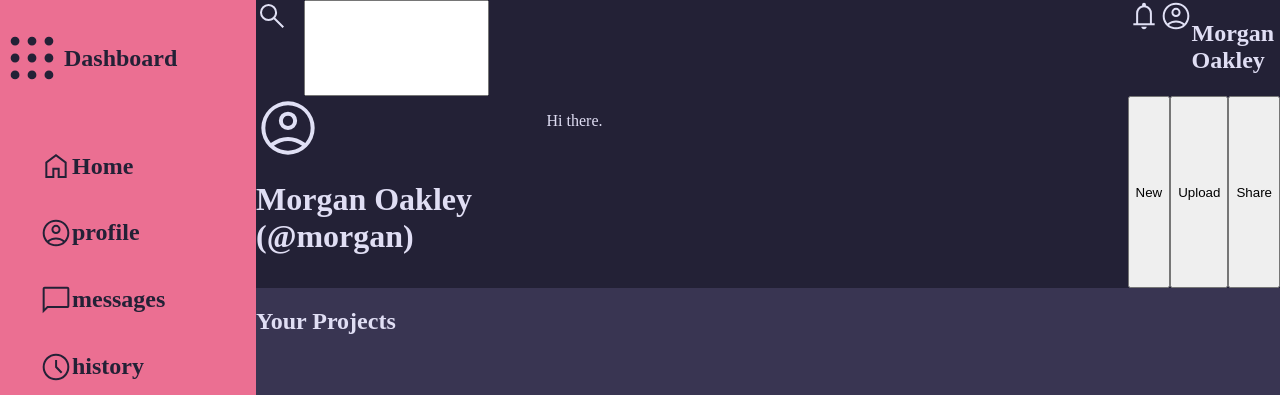
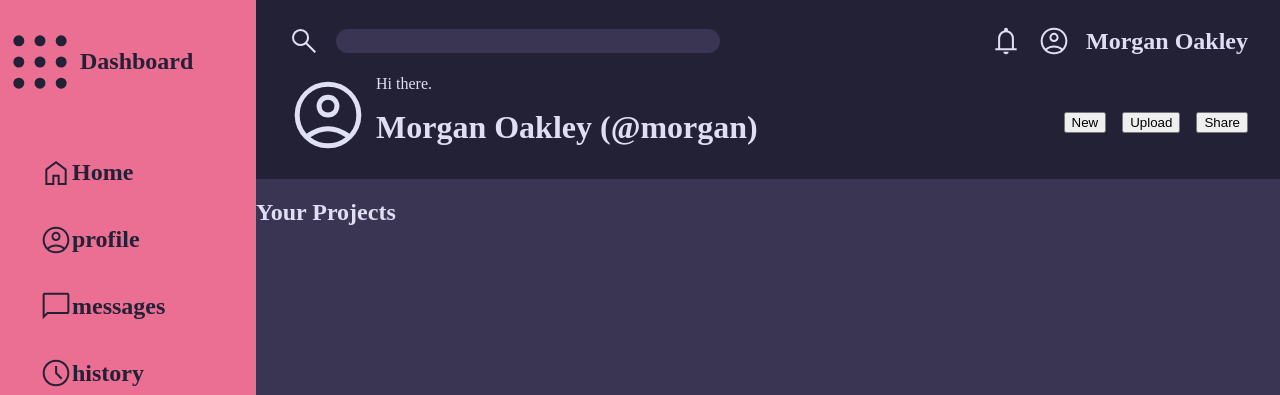
Before and after one commit to michaelhaaf/odin_project, a plain HTML site: page odin-dashboard/index.html in a window 1280 px wide. Shown: the top 395 px of the page. Drawn offline with Linux system fonts and the light colour scheme.

Commit message:
fix header layout grids and flexes

```diff
--- a/odin-dashboard/style.css
+++ b/odin-dashboard/style.css
@@ -47,33 +47,69 @@ a:visited {
   grid-column-start: 2;
   grid-row-start: 1;
   display: grid;
-  grid-template-columns: auto 1fr;
-  grid-template-rows: 1fr 2fr;
+  grid-template-columns: auto auto;
+  grid-template-rows: auto auto;
   background: var(--header-background);
   color: var(--font);
+  column-gap: 4rem;
+  padding: 0.5rem 2rem;
 }
 
 .search-container {
-  grid-area: 1 / 1 / 1 / 1;
+  grid-area: 1 / 1 / 2 / 2;
   display: flex;
+  align-items: center;
   gap: 1rem;
 }
 
+.search-container input {
+  border-radius: 20px;
+  border: none;
+  background-color: var(--content-background);
+  height: 1.5rem;
+  width: 24rem;
+}
+
 .profile-container {
-  grid-area: 1 / 2 / 1 / 2;
+  grid-area: 1 / 2 / 2 / 3;
   display: flex;
+  align-items: center;
+  justify-content: flex-end;
+  gap: 1rem;
 }
 
 .intro-container {
-  grid-area: 2 / 1 / 2 / 1;
+  grid-area: 2 / 1 / 3 / 2;
   display: grid;
-  grid-template-columns: 1fr 2fr;
-  grid-template-rows: 1fr 2fr;
+  align-items: center;
+  grid-template-columns: auto 1fr;
+  grid-template-rows: auto 1fr;
+  gap: 0.5rem;
+  padding-bottom: 1rem;
+}
+
+.intro-container img {
+  grid-area: 1 / 1 / 3 / 1;
+}
+
+.intro-container p {
+  grid-area: 1 / 2 / 1 / 2;
+  margin: 0;
+  padding: 0;
+}
+
+.intro-container h1 {
+  grid-area: 2 / 2 / 2 / 2;
+  margin: 0;
+  padding: 0;
 }
 
 .button-container {
-  grid-area: 2 / 2 / 2 / 2;
+  grid-area: 2 / 2 / 3 / 3;
   display: flex;
+  align-items: center;
+  justify-content: flex-end;
+  gap: 1rem;
 }
 
 .sidebar {
@@ -114,6 +150,6 @@ a:visited {
 }
 
 .icon.large {
-  height: 4rem;
-  width: 4rem;
+  height: 5rem;
+  width: 5rem;
 }
```
